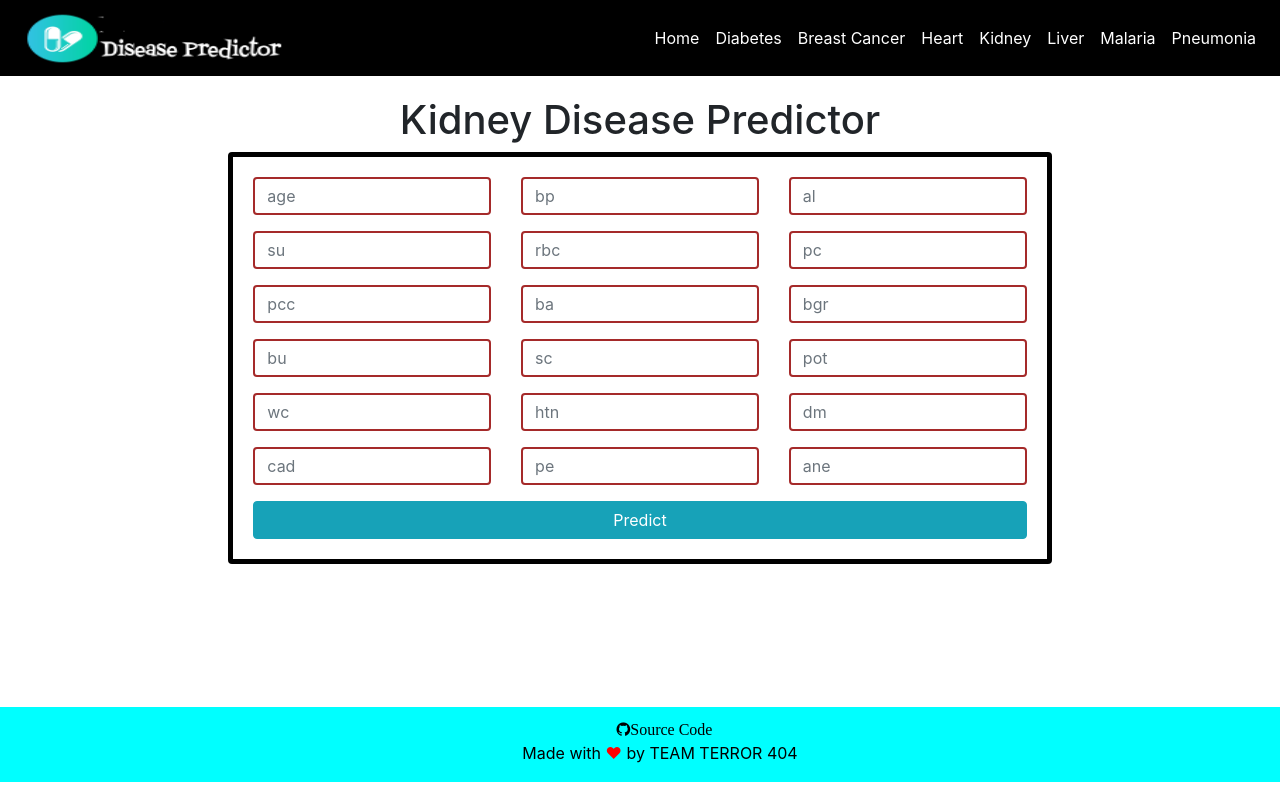
After one commit to SAURAVBORAH22/Multiple-Disease-Classification-And-Prediction-System, a Python web app: template templates/kidney.html in a window 1280 px wide. The commit adds this page. Run offline with Jinja, Linux system fonts and the light colour scheme; the template is opened without the code that fills it, so the values that code supplies are empty; some libraries are stand-ins or nearby versions.

Commit message:
templates edit

```diff
--- /dev/null
+++ b/templates/kidney.html
@@ -0,0 +1,119 @@
+{% extends 'main.html' %}
+{% block content %}
+
+<div class="row"  style="margin-bottom: 125px;">
+    <div class="col-md-2"></div>
+    <div class="col-md-8">
+        <center><h1>Kidney Disease Predictor</h1></center>
+        <div class="card card-body" style="border: 5px solid black;">
+            <form class="form-horizontal" action="{{ url_for('predictPage') }}" method="POST">
+                <div class="row">
+                    <div class="col-md-4">
+                        <div class="form-group">
+                            <input style="border: 2px solid brown;" class="form-control" type="text" name="age" placeholder="age">
+                        </div>
+                    </div>
+                    <div class="col-md-4">
+                        <div class="form-group">
+                            <input style="border: 2px solid brown;" class="form-control" type="text" name="bp" placeholder="bp">
+                        </div>
+                    </div>
+                    <div class="col-md-4">
+                        <div class="form-group">
+                            <input style="border: 2px solid brown;" class="form-control" type="text" name="al" placeholder="al">
+                        </div>
+                    </div>
+                </div>
+                <div class="row">
+                    <div class="col-md-4">
+                        <div class="form-group">
+                            <input style="border: 2px solid brown;" class="form-control" type="text" name="su" placeholder="su">
+                        </div>
+                    </div>
+                    <div class="col-md-4">
+                        <div class="form-group">
+                            <input style="border: 2px solid brown;" class="form-control" type="text" name="rbc" placeholder="rbc">
+                        </div>
+                    </div>
+                    <div class="col-md-4">
+                        <div class="form-group">
+                            <input style="border: 2px solid brown;" class="form-control" type="text" name="pc" placeholder="pc">
+                        </div>
+                    </div>
+                </div>
+                <div class="row">
+                    <div class="col-md-4">
+                        <div class="form-group">
+                            <input style="border: 2px solid brown;" class="form-control" type="text" name="pcc" placeholder="pcc">
+                        </div>
+                    </div>
+                    <div class="col-md-4">
+                        <div class="form-group">
+                            <input style="border: 2px solid brown;" class="form-control" type="text" name="ba" placeholder="ba">
+                        </div>
+                    </div>
+                    <div class="col-md-4">
+                        <div class="form-group">
+                            <input style="border: 2px solid brown;" class="form-control" type="text" name="bgr" placeholder="bgr">
+                        </div>
+                    </div>
+                </div>
+                <div class="row">
+                    <div class="col-md-4">
+                        <div class="form-group">
+                            <input style="border: 2px solid brown;" class="form-control" type="text" name="bu" placeholder="bu">
+                        </div>
+                    </div>
+                    <div class="col-md-4">
+                        <div class="form-group">
+                            <input style="border: 2px solid brown;" class="form-control" type="text" name="sc" placeholder="sc">
+                        </div>
+                    </div>
+                    <div class="col-md-4">
+                        <div class="form-group">
+                            <input style="border: 2px solid brown;" class="form-control" type="text" name="pot" placeholder="pot">
+                        </div>
+                    </div>
+                </div>
+                <div class="row">
+                    <div class="col-md-4">
+                        <div class="form-group">
+                            <input style="border: 2px solid brown;" class="form-control" type="text" name="wc" placeholder="wc">
+                        </div>
+                    </div>
+                    <div class="col-md-4">
+                        <div class="form-group">
+                            <input style="border: 2px solid brown;" class="form-control" type="text" name="htn" placeholder="htn">
+                        </div>
+                    </div>
+                    <div class="col-md-4">
+                        <div class="form-group">
+                            <input style="border: 2px solid brown;" class="form-control" type="text" name="dm" placeholder="dm">
+                        </div>
+                    </div>
+                </div>
+                <div class="row">
+                    <div class="col-md-4">
+                        <div class="form-group">
+                            <input style="border: 2px solid brown;" class="form-control" type="text" name="cad" placeholder="cad">
+                        </div>
+                    </div>
+                    <div class="col-md-4">
+                        <div class="form-group">
+                            <input style="border: 2px solid brown;" class="form-control" type="text" name="pe" placeholder="pe">
+                        </div>
+                    </div>
+                    <div class="col-md-4">
+                        <div class="form-group">
+                            <input style="border: 2px solid brown;" class="form-control" type="text" name="ane" placeholder="ane">
+                        </div>
+                    </div>
+                </div>
+                <input type="submit" class="btn btn-info btn-block" value="Predict">
+            </form>
+        </div>
+    </div>
+    <div class="col-md-2"></div>
+</div>
+
+{% endblock %}
--- a/templates/main.html
+++ b/templates/main.html
@@ -19,7 +19,7 @@
   <style>
     html, body{ height:100%; margin:0; }
 header{ height:50px;}
-footer{ height:75px; background:black; }
+footer{ height:75px; background:cyan; }
 
 /* Trick */
 body{
@@ -85,8 +85,8 @@ footer{
     <center>
       <ul style="list-style-type:none;">
       &nbsp;
-      <li style="display: inline;"><a href="https://github.com/SAURAVBORAH22/Multiple-Disease-Classification-And-Prediction-System" style="color: white;" target="blank"><span class="fa fa-github">Source Code</span></a></li>
-      <li><p style="color: white;">Made with <span style="color: red;">&hearts;</span> by TEAM TERROR 404 </p></li>
+      <li style="display: inline;"><a href="https://github.com/SAURAVBORAH22/Multiple-Disease-Classification-And-Prediction-System" style="color: black;" target="blank"><span class="fa fa-github">Source Code</span></a></li>
+      <li><p style="color: black;">Made with <span style="color: red;">&hearts;</span> by TEAM TERROR 404 </p></li>
     </ul>
   </center>
   </footer>
```
Also changed, not shown: templates/heart.html (added, +93 -0 lines).
